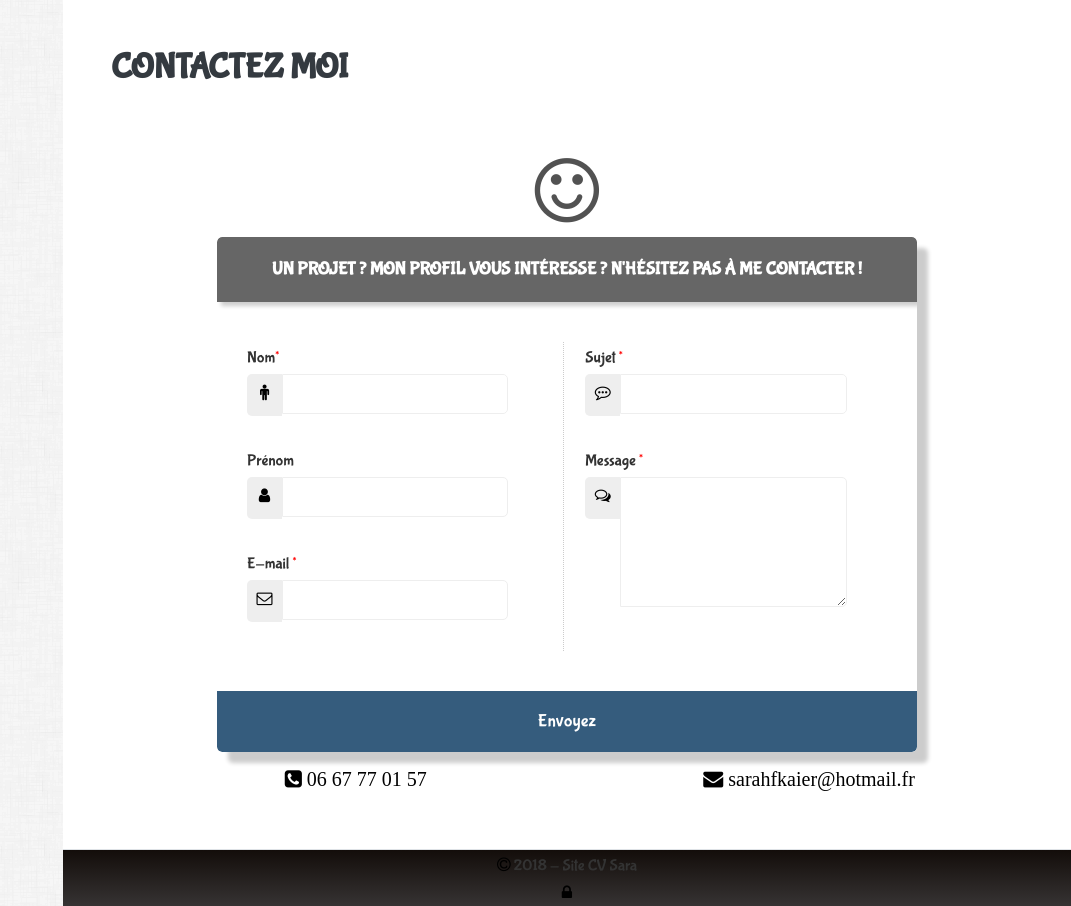
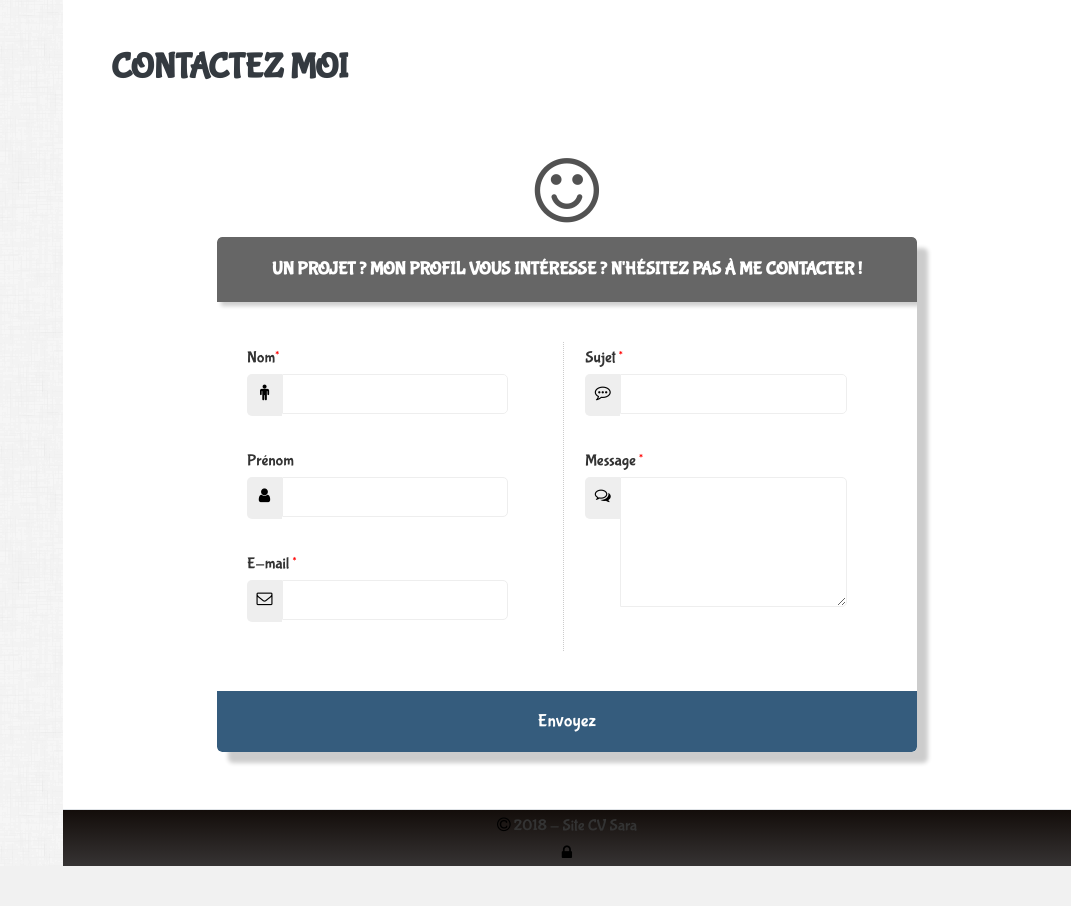
Before and after one commit to sarafkaier/Sara_site_CV, a PHP site: page /github/ in a window 1280 px wide. Shown: the part 3875-4781 px from the top of the page, without its empty margins (209-1280 px from the left). After the commit the page ends 4741 px from the top, so only its background shows below. Run offline with PHP 8.4, Linux system fonts and the light colour scheme; data comes from the database, SQL or seed files in the repository; data that the repository does not hold is empty; style sheets or scripts are compiled from the project's sources; some libraries are stand-ins or nearby versions; some web fonts are replaced.

Commit message:
commit 81

```diff
--- a/index.php
+++ b/index.php
@@ -275,14 +275,6 @@ $resultat->execute();
                     </div>
                     <button type="submit" class="bouton-contact">Envoyez</button>
                 </form>
-                <div class="resume-item d-flex flex-column flex-md-row mb-0">
-                    <div class="resume-content mx-auto">
-                        <p class="mb-0 tel"><i class="fa fa-phone-square"> 06 67 77 01 57</i></p>
-                    </div>
-                    <div class="resume-date mx-auto">
-                        <p class="tel"><i class="fa fa-envelope"> sarahfkaier@hotmail.fr</i></p>
-                    </div>
-                </div>
             </div>
         </section>
     </div>
```
